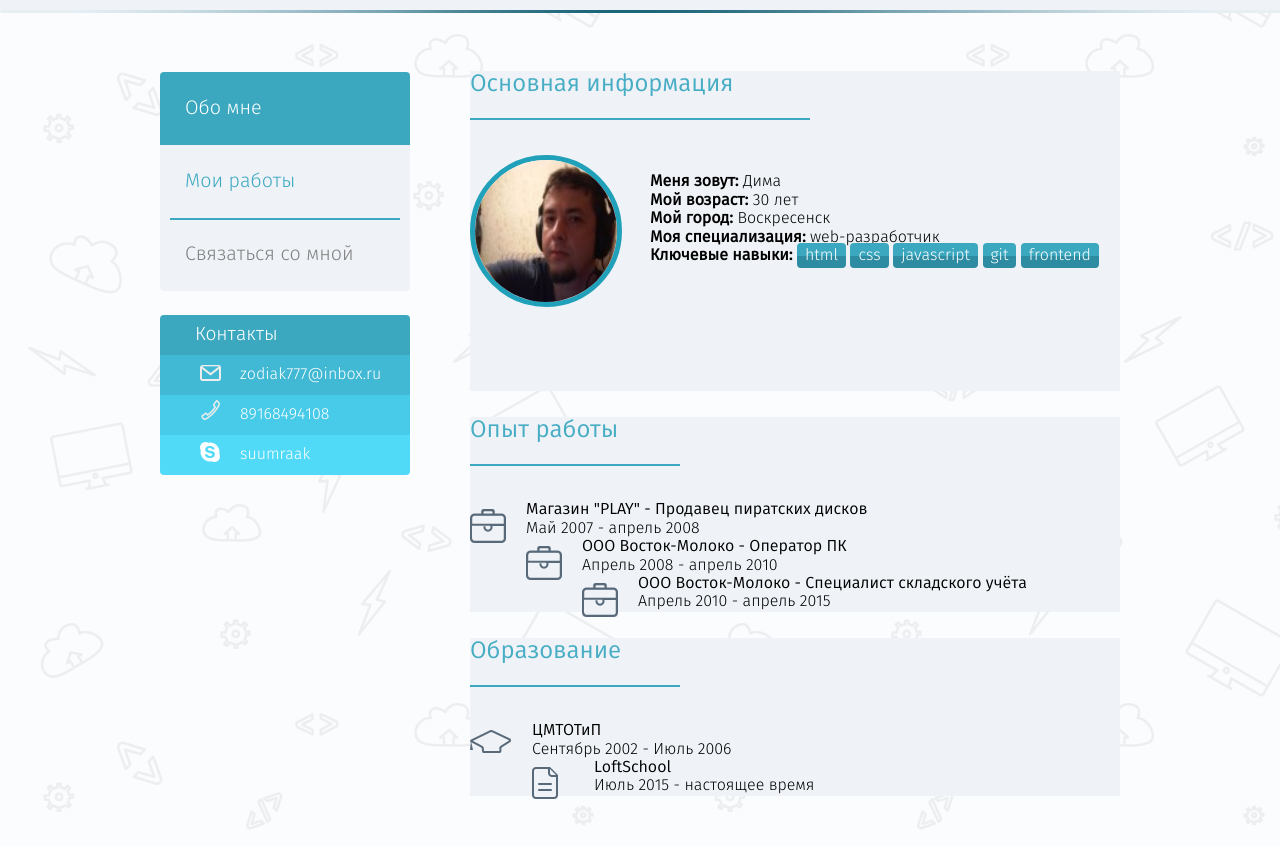
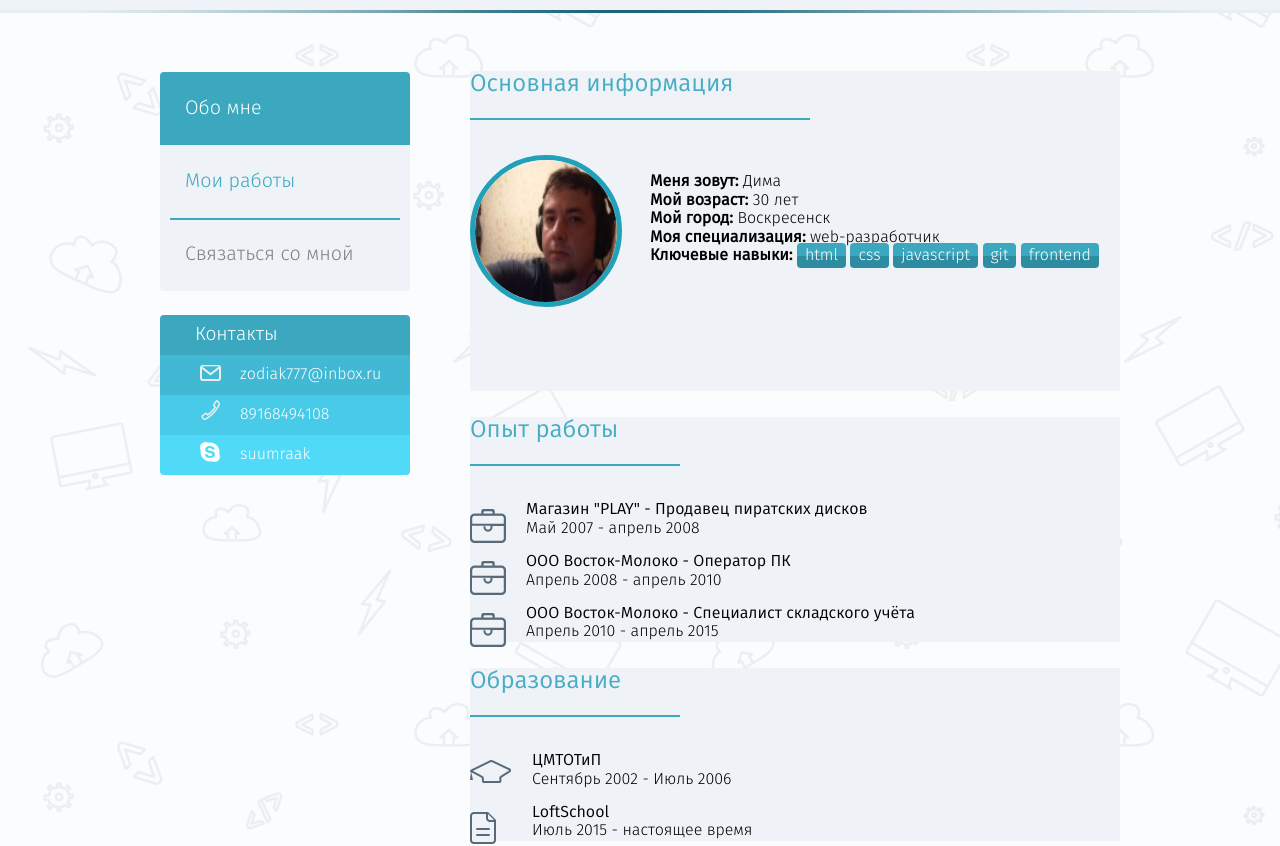
Before and after one commit to suumraak/port, a website: page src/index.html in a window 1280 px wide. Shown: the part 107-953 px from the top of the page. Drawn offline with nearby package versions, Linux system fonts and the light colour scheme.

Commit message:
разрядил расстояние между строчками

```diff
--- a/src/css/main.css
+++ b/src/css/main.css
@@ -24,6 +24,7 @@ body {
 	height: 119px;
 	margin-bottom: 39px;
 	background-color: #eff3f7;
+
 }
 
 .main_header_content {
@@ -335,6 +336,10 @@ h2 {
 	background-color: #3ba8c0;
 }
 
+.exp {
+	margin-bottom: 15px;
+}
+
 /*Образование*/
 .hat:before {
 	background: url(spritesheet.png) -10px -144px;
@@ -356,6 +361,10 @@ h2 {
 	display: block;
 	height: 34px;
 	width: 42px;
+}
+
+.education {
+	margin-bottom: 15px;
 }
 
 /*ФУТЕР*/
--- a/src/index.html
+++ b/src/index.html
@@ -116,10 +116,8 @@
                     <h2>Опыт работы</h2>
                     <div class="line_down"></div>
                     <div class="exp">
-                       <div class="exp_inner">
                         <div class="exp_title">Магазин "PLAY" - Продавец пиратских дисков</div>
                         <div class="exp_age">Май 2007 - апрель 2008</div>
-                        </div>
                     </div>
                     <div class="exp">
                         <div class="exp_title">ООО Восток-Молоко - Оператор ПК</div>
```
